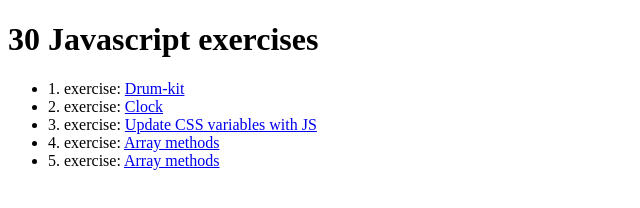
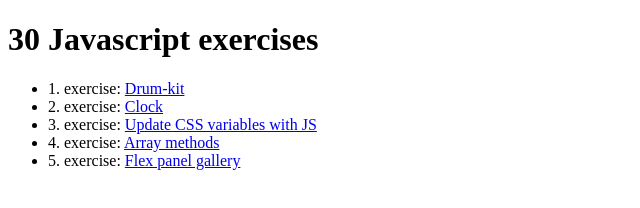
Before and after one commit to AronFabianHu/30-javascript-challenges, a plain HTML site: page index.html in a window 1280 px wide. Shown: the full height of the page, 0-640 px from the left. Drawn offline with Linux system fonts and the light colour scheme.

Commit message:
Update index.html

```diff
--- a/index.html
+++ b/index.html
@@ -17,7 +17,8 @@
         <li>3. exercise: <a href="/30-javascript-challenges/3st-task/picture-modifier.html">Update CSS variables with
                 JS</a></li>
         <li>4. exercise: <a href="/30-javascript-challenges/4st-task/cardio-day-one.html">Array methods</a></li>
-        <li>5. exercise: <a href="/30-javascript-challenges/5st-task/flex-panel-gallery.html">Array methods</a></li>
+        <li>5. exercise: <a href="/30-javascript-challenges/5st-task/flex-panel-gallery.html">Flex panel gallery</a>
+        </li>
     </ul>
 
     <script src="app.js"></script>
```
